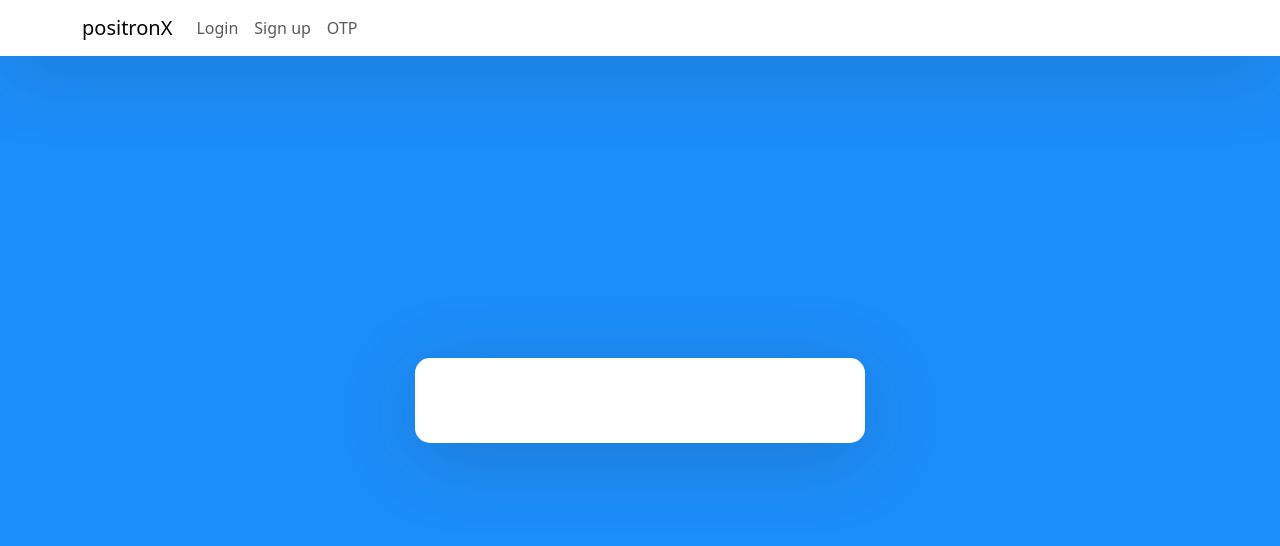
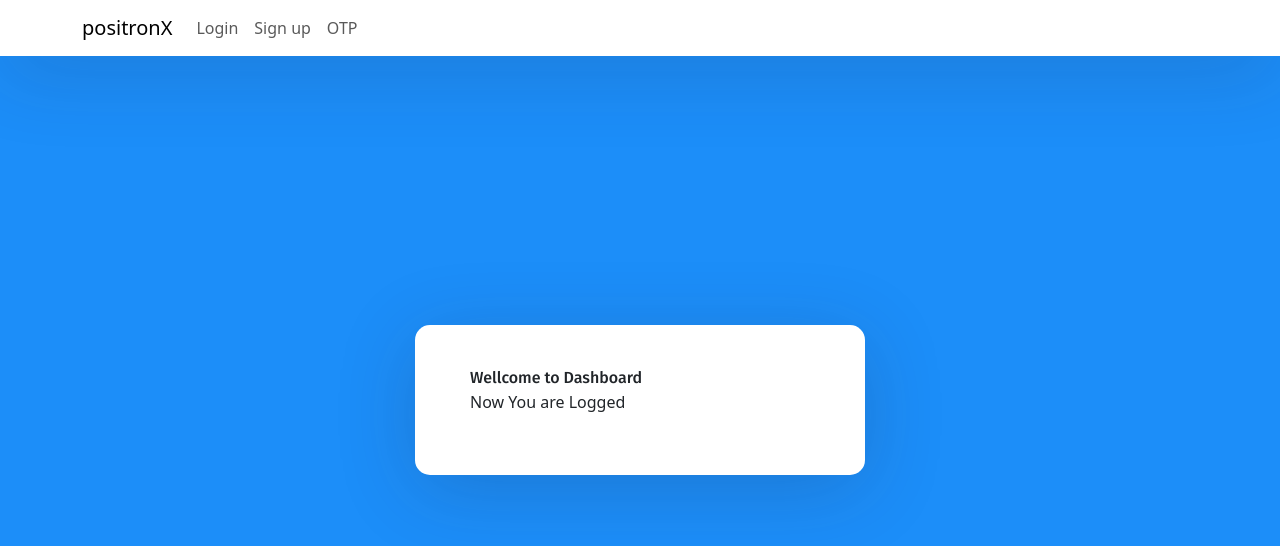
Before and after one commit to jss-codd/sso-react, a React (Create React App) app: page /home in a window 1280 px wide. Shown: the top 546 px of the page. Built offline with nearby package versions, Linux system fonts and the light colour scheme; what aws-amplify would draw is missing.

Commit message:
Untrack files in .gitignore

```diff
--- a/package.json
+++ b/package.json
@@ -39,5 +39,8 @@
       "last 1 firefox version",
       "last 1 safari version"
     ]
+  },
+  "devDependencies": {
+    "@types/react-router-dom": "^5.3.3"
   }
 }
--- a/src/App.js
+++ b/src/App.js
@@ -7,6 +7,7 @@ import SignUp from './SignUp'
 import {Amplify} from 'aws-amplify';
 import aws_exports from './aws-exports';
 import OTP from './OTP'
+import Home from './Home'
 Amplify.configure(aws_exports);
 function App() {
   return (
@@ -44,6 +45,7 @@ function App() {
               <Route exact path="/" element={<Login />} />
               <Route path="/sign-in" element={<Login />} />
               <Route path="/sign-up" element={<SignUp />} />
+              <Route path="/home" element={<Home />} />
               <Route path="/otp" element={<OTP />} />
             </Routes>
           </div>
--- /dev/null
+++ b/src/Home.jsx
@@ -0,0 +1,21 @@
+import React, { useState } from 'react'
+import {useLocation} from 'react-router-dom';
+import {confirmSignUp} from 'aws-amplify/auth';
+
+const Home = () => {
+
+  return (
+    <div>
+          <div className="mb-3">
+      <label>Wellcome to Dashboard</label>
+      <div>Now You are Logged </div>
+    </div>
+    {/* <button  onClick={handleSubmit} type="button" className="btn btn-primary">
+          submit otp
+        </button> */}
+
+    </div>
+  )
+}
+
+export default Home
--- a/src/Login.jsx
+++ b/src/Login.jsx
@@ -1,10 +1,14 @@
-import React, { useState } from 'react'
+import React, { useEffect, useState } from 'react'
 import {fetchAuthSession,signIn} from 'aws-amplify/auth';
+import { useNavigate } from 'react-router-dom';
 
 
 const Login = () => {
     const [email,setEmail] = useState('')
     const [password,setPassword] = useState('')
+    const [token , setToken ] = useState("");
+    const navigate = useNavigate();
+
     const handleSubmit =  async () =>{
         try {
 
@@ -23,6 +27,16 @@ const Login = () => {
              console.log("--error-",error);
         }
     }
+
+    useEffect(()=>{
+      const getSession=async()=>{
+        const session = await fetchAuthSession();
+        if(session.tokens?.idToken?.toString()){
+           navigate("/home")
+        }
+      }
+      getSession();
+    },[])
   return (
     <form>
     <h3>Sign In</h3>
--- a/src/aws-exports.js
+++ b/src/aws-exports.js
@@ -1,5 +1,3 @@
-
-
 const awsConfig =
 {
   "aws_project_region": "ap-south-",
```
Also changed, not shown: 2 other files (tests, documents, lock files or other folders).
